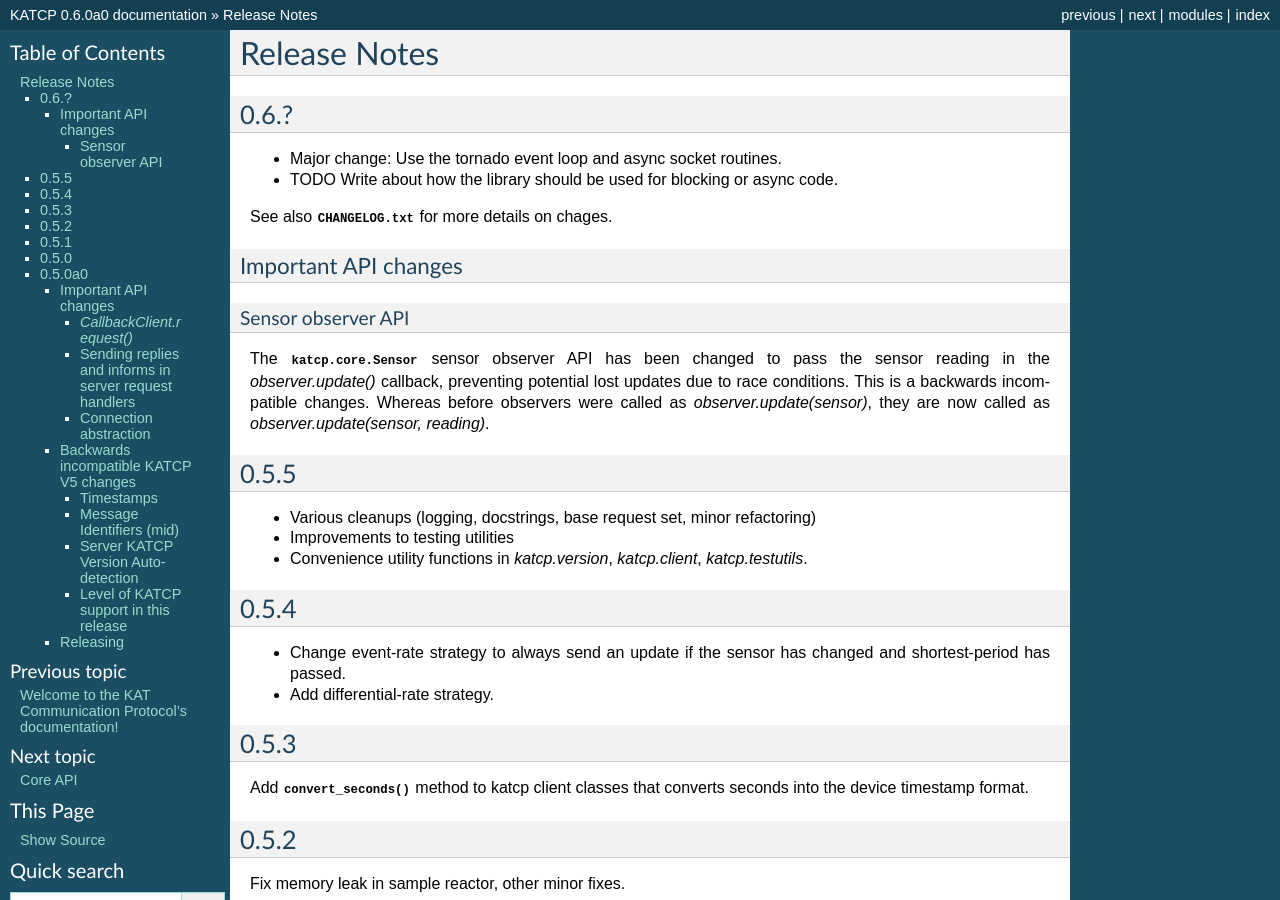
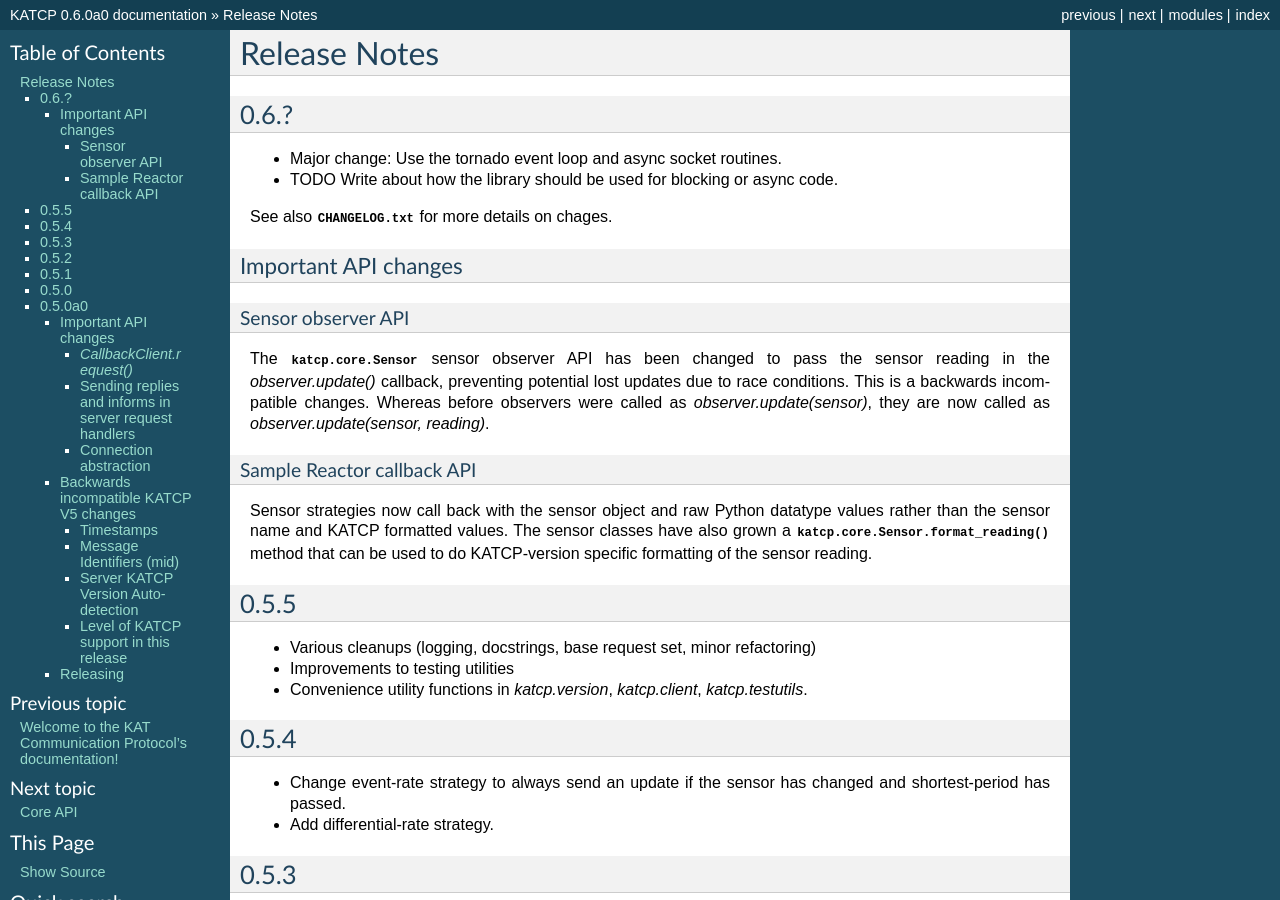
Before and after one commit to ska-sa/katcp-python, a Sphinx documentation site: the page built from doc/releasenotes.rst, in a window 1280 px wide and 900 px high. Built offline with Sphinx 7.4.7, drawn with Linux system fonts in a browser that asks for light colours; formulas are drawn with MathJax 3.

Commit message:
More documentation updates

```diff
--- a/doc/releasenotes.rst
+++ b/doc/releasenotes.rst
@@ -23,6 +23,14 @@ sensor reading in the `observer.update()` callback, preventing potential lost
 updates due to race conditions. This is a backwards incompatible changes.
 Whereas before observers were called as `observer.update(sensor)`, they are now
 called as `observer.update(sensor, reading)`.
+
+Sample Reactor callback API
+^^^^^^^^^^^^^^^^^^^^^^^^^^^
+
+Sensor strategies now call back with the sensor object and raw Python datatype
+values rather than the sensor name and KATCP formatted values. The sensor
+classes have also grown a :meth:`katcp.core.Sensor.format_reading` method that
+can be used to do KATCP-version specific formatting of the sensor reading.
 
 0.5.5
 =====
```
Also changed, not shown: 1 other file.
